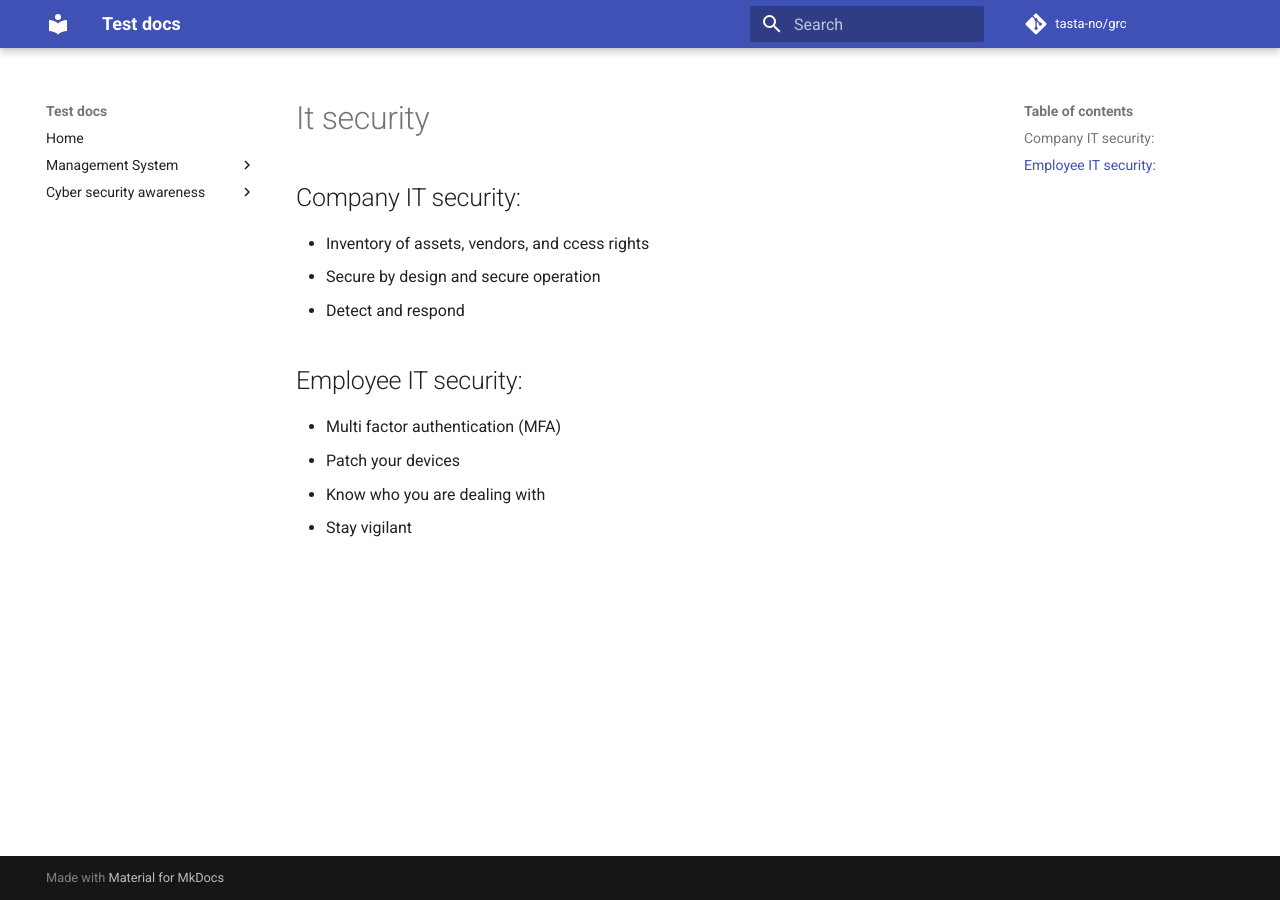
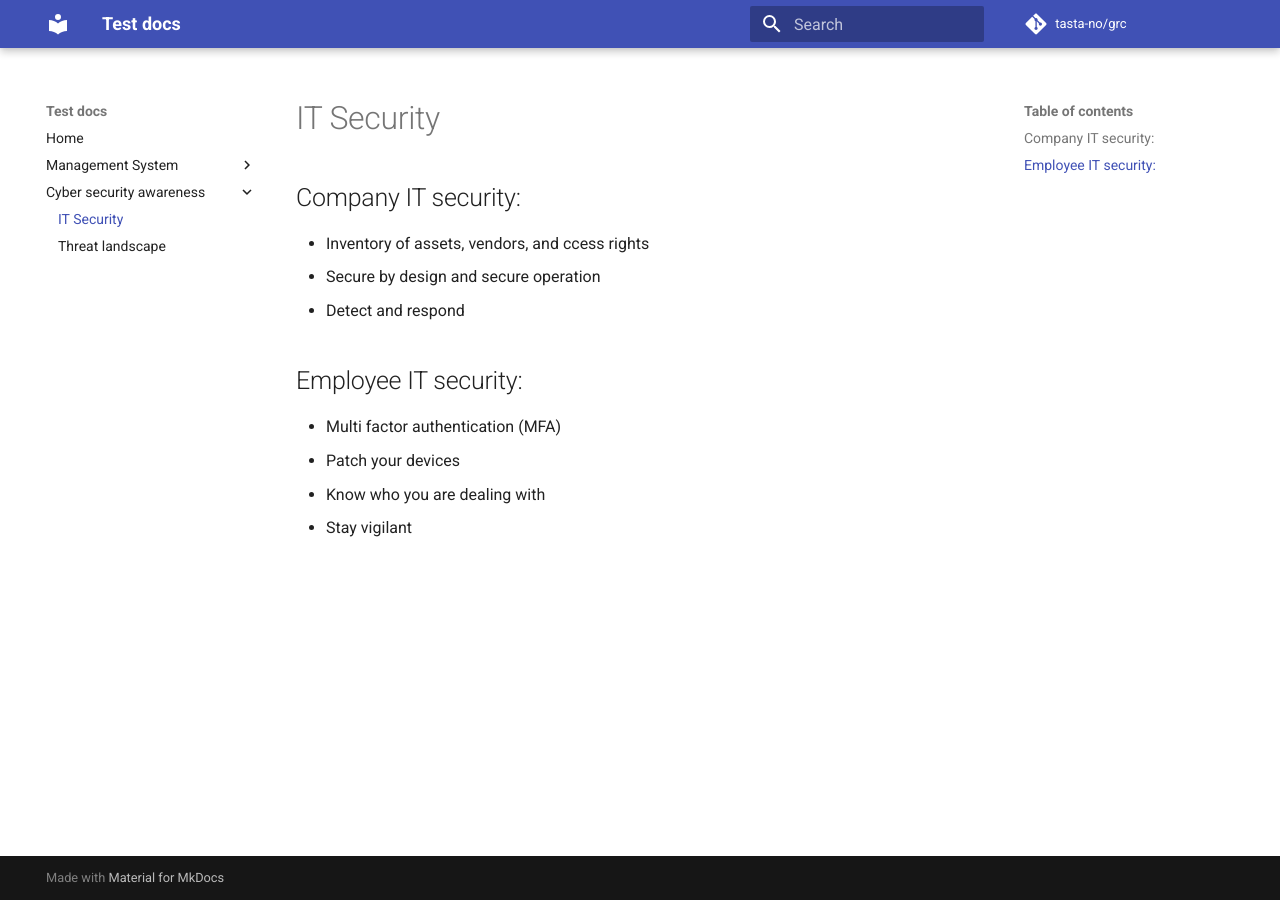
Before and after one commit to tasta-no/grc, an MkDocs documentation site: the page built from docs/awareness/it-security.md, in a window 1280 px wide. Built offline with MkDocs 1.6.1 and Material for MkDocs 9.7.7, drawn with Linux system fonts in a browser that asks for light colours; comment, search, counter and statistics services are not loaded; some of the changed lines change nothing that is shown.

Commit message:
Update mkdocs.yml

```diff
--- a/mkdocs.yml
+++ b/mkdocs.yml
@@ -11,5 +11,5 @@
     - 'Management System':
         - 'Security Requirements': 'security-requirements.md'
     - 'Cyber security awareness':
-        - 'IT Security': 'docs/awareness/it-security.md'
-        - 'Threat landscape': 'docs/awareness/threat-landscape.md'
+        - 'IT Security': 'awareness/it-security.md'
+        - 'Threat landscape': 'awareness/threat-landscape.md'
```
